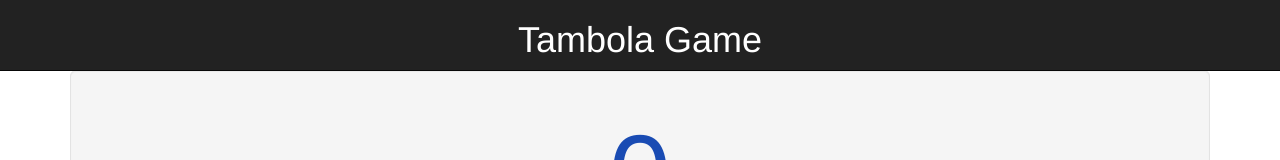
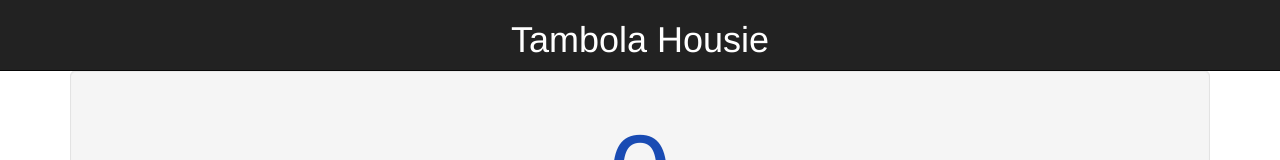
Before and after one commit to shruthi-2103/beingzero-web-learn, a website: page frontend/html/tambola.html in a window 1280 px wide. Shown: the top 160 px of the page. Drawn offline with nearby package versions, Linux system fonts and the light colour scheme.

Commit message:
Tambola Game

```diff
--- a/frontend/html/tambola.html
+++ b/frontend/html/tambola.html
@@ -1,7 +1,7 @@
 <html>
     <head>
         <title>
-            Tambola Game - By Jitendra Zaa
+            Tambola Game
         </title>
         <link rel="stylesheet" href="https://maxcdn.bootstrapcdn.com/bootstrap/3.3.7/css/bootstrap.min.css" integrity="sha384-BVYiiSIFeK1dGmJRAkycuHAHRg32OmUcww7on3RYdg4Va+PmSTsz/K68vbdEjh4u" crossorigin="anonymous">
         <meta charset="UTF-8">
@@ -12,7 +12,7 @@
         <nav class="navbar navbar-default navbar-fixed-top navbar-inverse">
           <div class="container">
             <div>
-                <h1 style="color:#fff">Tambola Game</h1>
+                <h1 style="color:#fff">Tambola Housie</h1>
             </div>
           </div>
         </nav>
```
